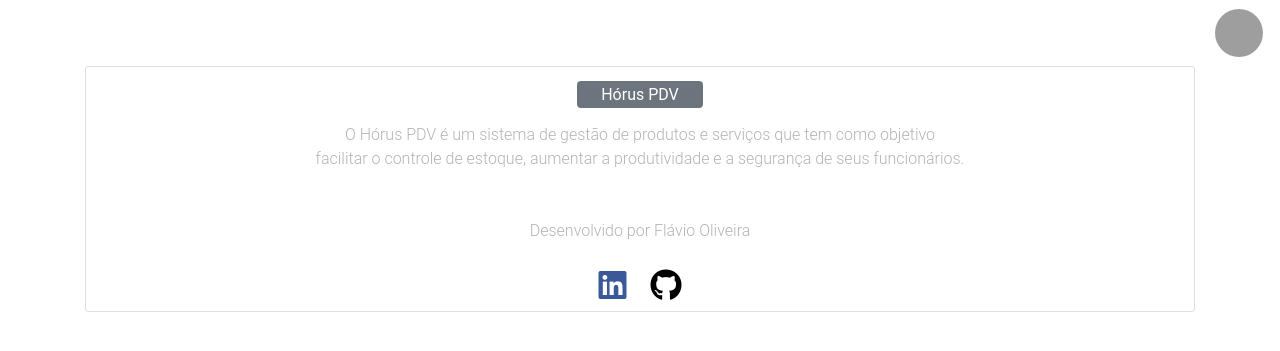
After one commit to oliveiradeflavio/horus_pdv, a PHP site: page /sobre.php in a window 1280 px wide. The commit adds this page. Shown: the top 351 px of the page. Run offline with PHP 8.4, Linux system fonts and the light colour scheme; the visitor is signed in with stand-in values (Sample User, id 1); some libraries are stand-ins or nearby versions; grey boxes are pictures that could not be loaded.

Commit message:
Features: campo pesquisar pag cliente + pagina sobre + rodape index.php

```diff
--- a/pdv_public/cad_fornecedores.php
+++ b/pdv_public/cad_fornecedores.php
@@ -56,6 +56,7 @@
                            <?php if($_SESSION['perfil_usuario'] == 1): ?>
                                <a href="#">Configurações</a>
                            <?php endif; ?>
+                           <a href="sobre.php">Sobre</a>
                            <a href="logout.php">Sair</a>
                        </div>
                        </div>
--- a/pdv_public/css/estilo_principal.css
+++ b/pdv_public/css/estilo_principal.css
@@ -108,3 +108,12 @@ a:hover{
 .table th{
    font-size: 1.0rem;
 }
+
+.icone_sobre{
+  font-size: 2.0rem;
+  padding: 10px;
+}
+
+.rounded .input_pesquisar{
+  width: 18rem;
+}
--- a/pdv_public/css/index.css
+++ b/pdv_public/css/index.css
@@ -2,7 +2,6 @@
 
 .img-circulo:hover {
     transform: scale(1.1);
-
 }
 
 .img-circulo {
@@ -48,6 +47,14 @@
     display: block;
 }
 
+a {
+    color: #000000;
+}
+
+a:hover{
+    color: #8c84da;
+}
+
 @media (max-width: 576px) {
     .dropdown-content {
         margin-left: 0px;
--- a/pdv_public/css/venda.css
+++ b/pdv_public/css/venda.css
@@ -41,7 +41,7 @@ body{
 }
 
 .footer{
-    margin-top: 20px;
+    margin-top: 60px;
 }
 
 .table {
--- a/pdv_public/perfil_usuario.php
+++ b/pdv_public/perfil_usuario.php
@@ -50,6 +50,7 @@
                            <?php if($_SESSION['perfil_usuario'] == 1): ?>
                                <a href="#">Configurações</a>
                            <?php endif; ?>
+                           <a href="sobre.php">Sobre</a>
                            <a href="logout.php">Sair</a>
                        </div>
                        </div>
--- /dev/null
+++ b/pdv_public/sobre.php
@@ -0,0 +1,89 @@
+<?php
+session_start();
+if (!isset($_SESSION['autenticado']) || $_SESSION['autenticado'] != 'SIM') {
+    header("Location: login.php?login=2");
+}
+?>
+
+<!DOCTYPE html>
+<html lang="en">
+<head>
+<meta charset="UTF-8">
+    <meta http-equiv="X-UA-Compatible" content="IE=edge">
+    <meta name="viewport" content="width=device-width, initial-scale=1.0">
+
+    <!-- cdn bootstrap -->
+    <link rel="stylesheet" href="https://cdn.jsdelivr.net/npm/bootstrap@4.6.1/dist/css/bootstrap.min.css" integrity="sha384-zCbKRCUGaJDkqS1kPbPd7TveP5iyJE0EjAuZQTgFLD2ylzuqKfdKlfG/eSrtxUkn" crossorigin="anonymous">
+    <script src="https://cdn.jsdelivr.net/npm/jquery@3.5.1/dist/jquery.slim.min.js" integrity="sha384-DfXdz2htPH0lsSSs5nCTpuj/zy4C+OGpamoFVy38MVBnE+IbbVYUew+OrCXaRkfj" crossorigin="anonymous"></script>
+    <script src="https://cdn.jsdelivr.net/npm/bootstrap@4.6.1/dist/js/bootstrap.bundle.min.js" integrity="sha384-fQybjgWLrvvRgtW6bFlB7jaZrFsaBXjsOMm/tB9LTS58ONXgqbR9W8oWht/amnpF" crossorigin="anonymous"></script>
+
+    <!-- css -->
+    <link rel="stylesheet" href="css/index.css">
+
+    <!-- fontawesome-->
+    <script src="https://kit.fontawesome.com/90a33d8225.js" crossorigin="anonymous"></script>
+
+    <link rel="shortcut icon" href="img/favicon.ico" type="image/x-icon">
+    <title>Hórus PDV - Sobre</title>
+</head>
+<body>
+
+<header>
+        <nav class="navbar navbar-expand-lg navbar-light">
+
+            <button class="navbar-toggler" type="button" data-toggle="collapse" data-target="#navbarNav">
+                <i class="fa-solid fa-ellipsis"></i>
+            </button>
+
+            <div class="collapse navbar-collapse" id="navbarNav">
+                <ul class="navbar-nav ml-auto">
+
+                    <div class="dropdown">
+                        <img src="../pdv/img/usuarios/<?= $_SESSION['foto_usuario'] ?>" alt="" width="50" height="50" class="img-circulo">
+                        <div class="dropdown-content mr-5">
+                            <a href="index.php" style="cursor:pointer"><?php echo $_SESSION['nome_usuario'] ?>
+                            <div class="dropdown-divider"></div>
+                            Voltar para o home</a>
+                            </a>
+                        </div>
+                    </div>
+                </ul>
+            </div>
+        </nav>
+    </header>
+
+    <section>
+
+        <div class="container">
+        <div class="row d-flex justify-content-center">
+            <div class="col-md-12">
+                <div class="card">
+
+                    <div class="text-center mt-3"> <span class="bg-secondary p-1 px-4 rounded text-white">Hórus PDV</span>
+
+                        <div class='px-4 mt-3'>
+                            <p class="fontes">O Hórus PDV é um sistema de gestão de produtos e serviços que tem como objetivo
+                                <br>facilitar o controle de estoque, aumentar a produtividade e a segurança de seus funcionários.
+                            </p>
+                        </div>
+                        <div class="px-4 mt-5">
+                            <p>Desenvolvido por Flávio Oliveira</p>
+
+
+                                <a style="color: #3b5998;"  role="button" href="https://www.linkedin.com/in/fladoliveira"
+                                target="_blank"
+                                ><i class="fab fa-linkedin icone_sobre"></i
+                                ></a>
+
+                                <a style="color: #000;"  role="button" href="https://github.com/oliveiradeflavio"
+                                target="_blank"
+                                ><i class="fab fa-github icone_sobre"></i
+                                ></a>
+                        </div>
+                    </div>
+                </div>
+            </div>
+        </div>
+    </section>
+</body>
+</html>
```
Also changed, not shown: pdv_public/cad_clientes.php (+45 -20 lines), pdv_public/cad_produtos.php (+4 -3 lines), pdv_public/index.php (+10 -5 lines), pdv_public/js/pdv.js (+56 -26 lines), pdv_public/venda.php (+11 -4 lines), pdv_public/img/not-found.jpg (added).
